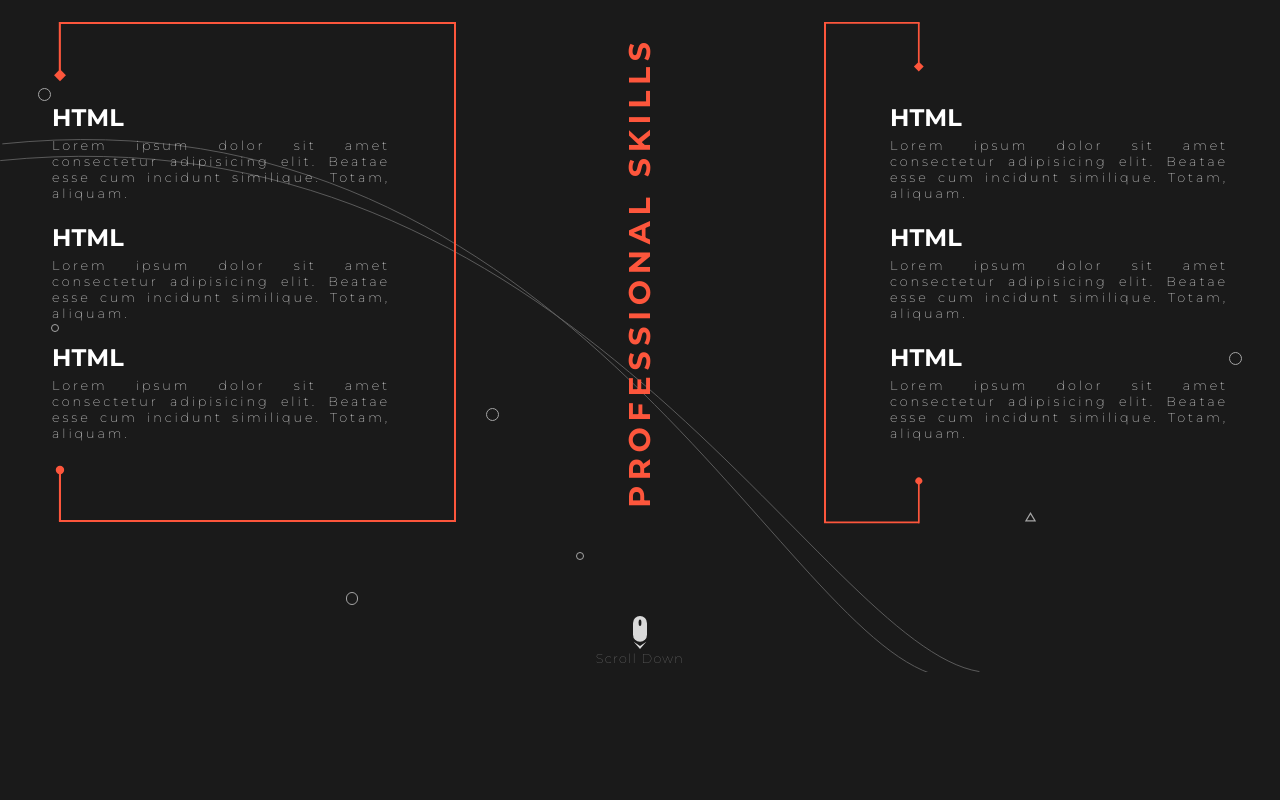
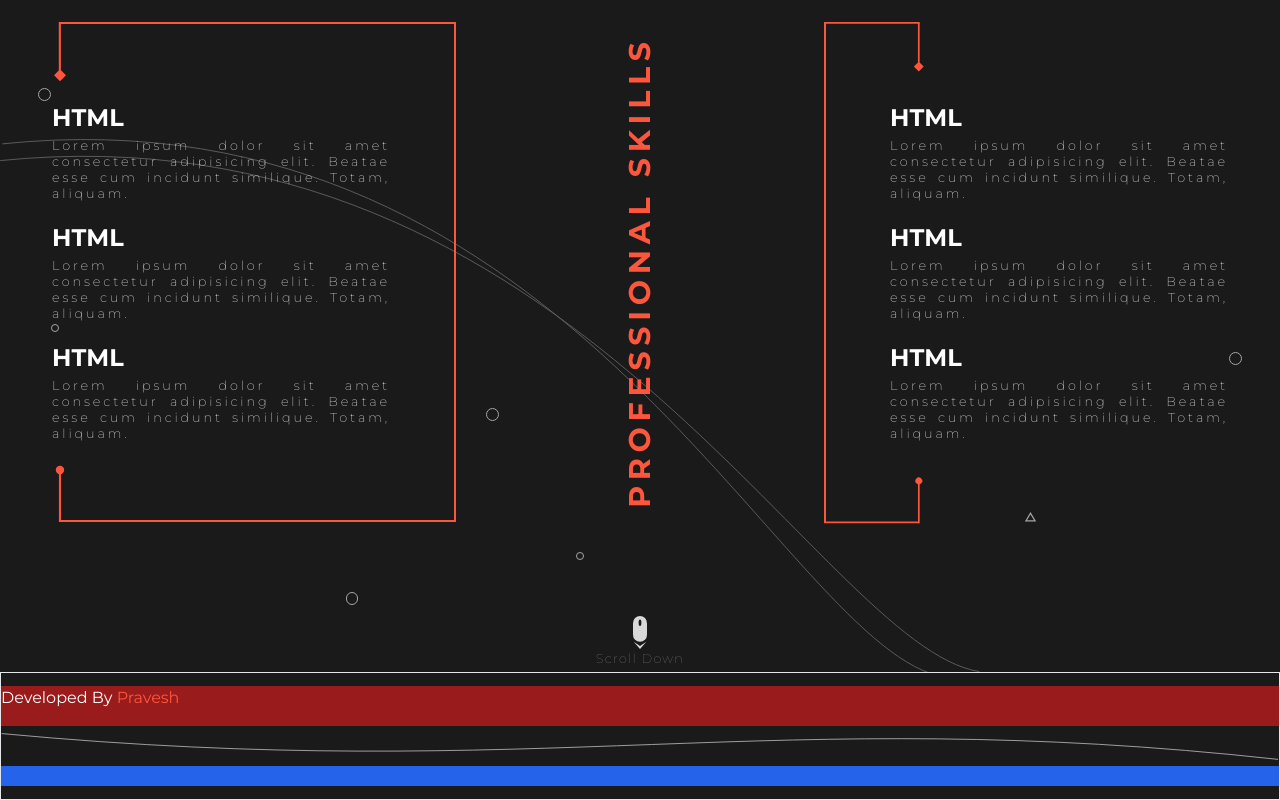
Before and after one commit to pravesh-dev/Portfolio, a React (Vite) app: page / in a window 1280 px wide. Shown: the part 1728-2528 px from the top of the page. Before the commit the page ends 2400 px from the top, so only its background shows below. Built offline with nearby package versions, Linux system fonts and the light colour scheme.

Commit message:
addedd fotter component

```diff
--- a/src/App.jsx
+++ b/src/App.jsx
@@ -3,6 +3,7 @@ import Header from './Components/Header'
 import Hero from './Components/Hero'
 import About from './Components/About'
 import Skills from './Components/Skills'
+import Footer from './Components/Footer'
 
 function App() {
   return (
@@ -11,6 +12,7 @@ function App() {
       <Hero/>
       <About/>
       <Skills/>
+      <Footer/>
     </div>
   )
 }
--- /dev/null
+++ b/src/Components/Footer.jsx
@@ -0,0 +1,15 @@
+import React from 'react'
+import line from  '../assets/images/footerLine.svg'
+function Footer() {
+  return (
+    <div className='w-full h-32 border flex flex-col justify-center gap-1'>
+      <div className='w-full h-10 bg-red-800'>
+        <h2 className='text-white'>Developed By <span className='text-primary'>Pravesh</span></h2>
+      </div>
+      <img src={line} className='w-full' alt="" />
+      <div className='w-full h-5 bg-blue-600'></div>
+    </div>
+  )
+}
+
+export default Footer
```
Also changed, not shown: src/assets/images/footerLine.svg (added).
